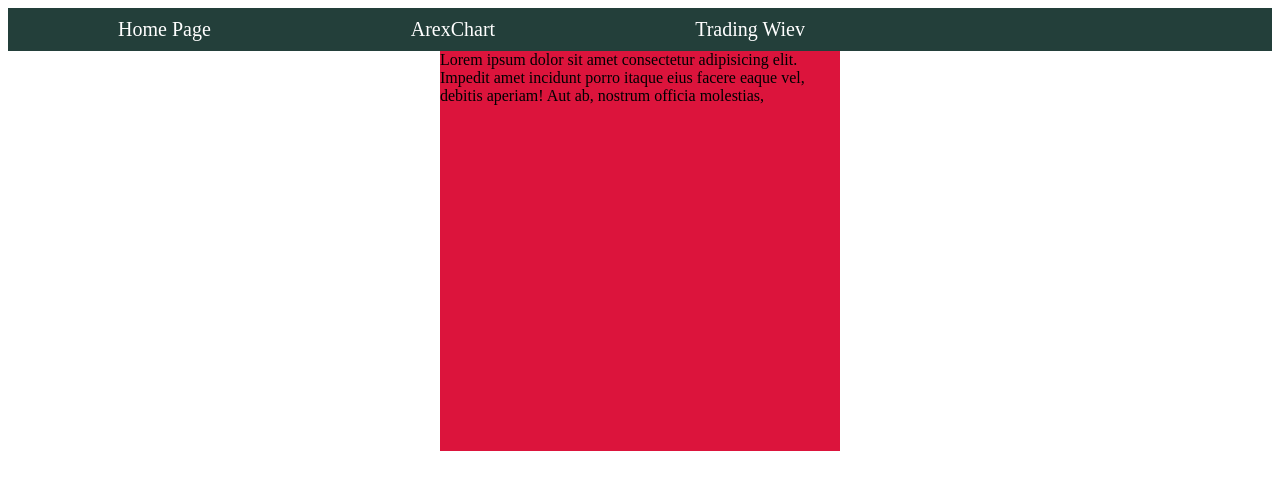
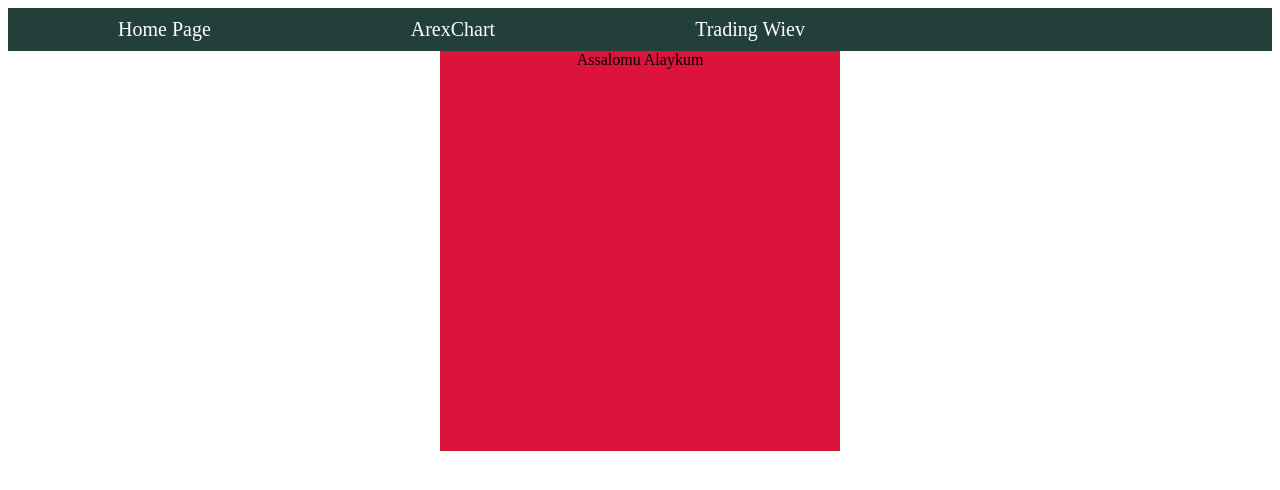
Before and after one commit to KenjayevObid/Trading-statistika, a React (Create React App) app: page / in a window 1280 px wide. Shown: the top 490 px of the page. Built offline with nearby package versions, Linux system fonts and the light colour scheme.

Commit message:
navbar color change

```diff
--- a/src/Home.jsx
+++ b/src/Home.jsx
@@ -3,10 +3,8 @@ import React from "react";
 const Home = () => {
   return (
     <div style={{display: 'flex', justifyContent: 'center', alignItems: 'center'}}>
-      <span style={{width: '400px', height: '400px', backgroundColor: 'crimson'}}>
-        Lorem ipsum dolor sit amet consectetur adipisicing elit. Impedit amet
-        incidunt porro itaque eius facere eaque vel, debitis aperiam! Aut ab,
-        nostrum officia molestias,
+      <span style={{width: '400px', height: '400px', backgroundColor: 'crimson', textAlign: 'center'}}>
+       Assalomu Alaykum
       </span>
     </div>
   );
```
